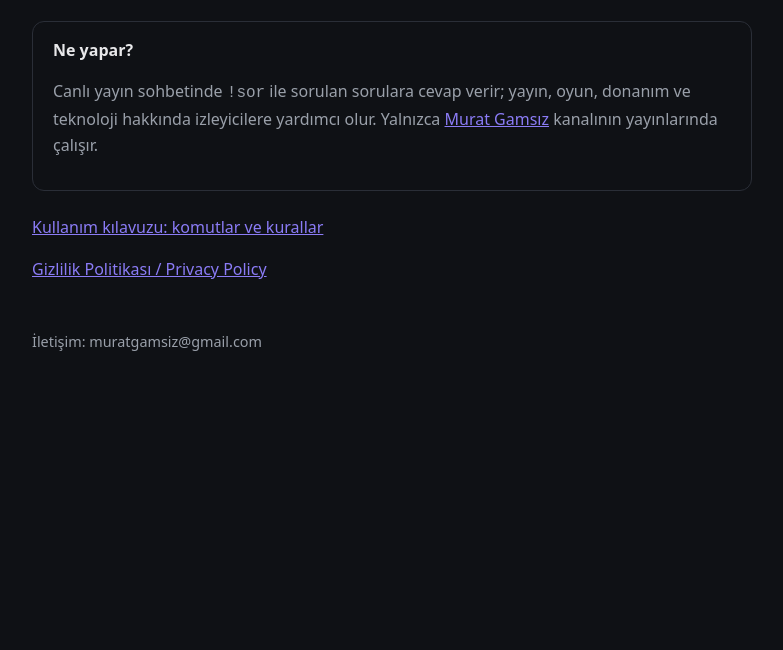
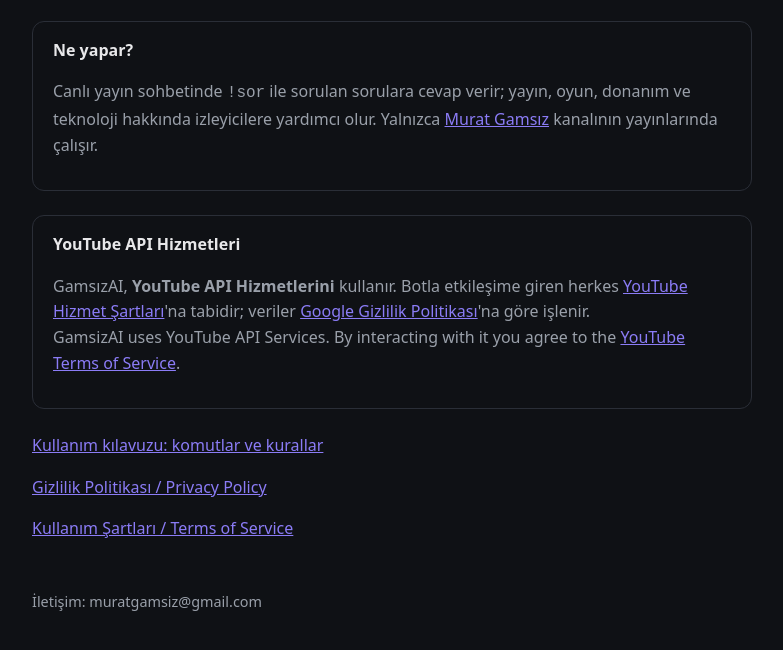
Before and after one commit to gamsizm/gamsizm.github.io, a plain HTML site: page index.html in a window 1280 px wide. Shown: the part 144-794 px from the top of the page, without its empty margins (248-1031 px from the left). Drawn offline with Linux system fonts and the light colour scheme.

Commit message:
index.html: YouTube API uyumu

```diff
--- a/index.html
+++ b/index.html
@@ -21,8 +21,14 @@
     <strong>Ne yapar?</strong>
     <p>Canlı yayın sohbetinde <code>!sor</code> ile sorulan sorulara cevap verir; yayın, oyun, donanım ve teknoloji hakkında izleyicilere yardımcı olur. Yalnızca <a href="https://www.youtube.com/@muratgamsiz">Murat Gamsız</a> kanalının yayınlarında çalışır.</p>
   </div>
+  <div class="kutu">
+    <strong>YouTube API Hizmetleri</strong>
+    <p>GamsızAI, <strong>YouTube API Hizmetlerini</strong> kullanır. Botla etkileşime giren herkes <a href="https://www.youtube.com/t/terms">YouTube Hizmet Şartları</a>'na tabidir; veriler <a href="https://policies.google.com/privacy">Google Gizlilik Politikası</a>'na göre işlenir.<br>
+    GamsizAI uses YouTube API Services. By interacting with it you agree to the <a href="https://www.youtube.com/t/terms">YouTube Terms of Service</a>.</p>
+  </div>
   <p><a href="bot.html">Kullanım kılavuzu: komutlar ve kurallar</a></p>
   <p><a href="privacy.html">Gizlilik Politikası / Privacy Policy</a></p>
+  <p><a href="terms.html">Kullanım Şartları / Terms of Service</a></p>
   <footer>İletişim: muratgamsiz@gmail.com</footer>
 </main>
 </body>
```
